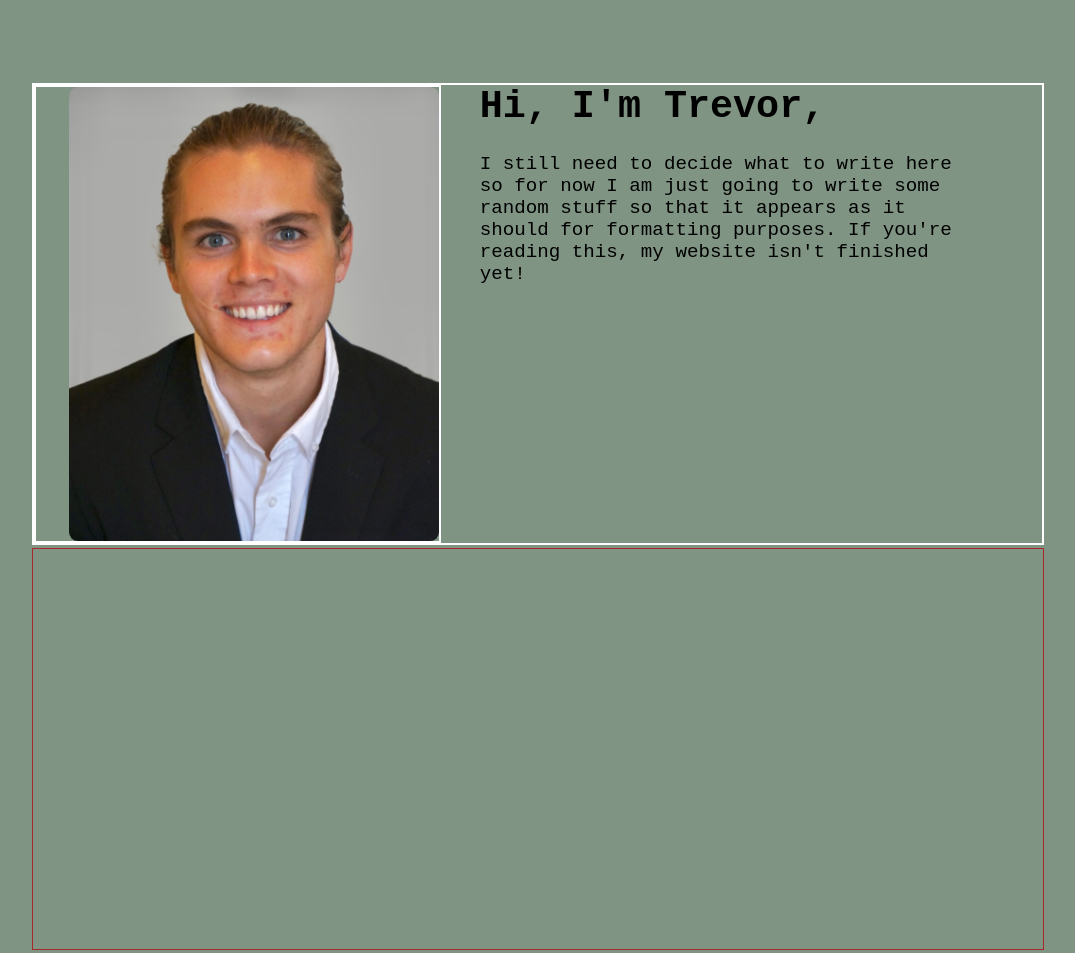
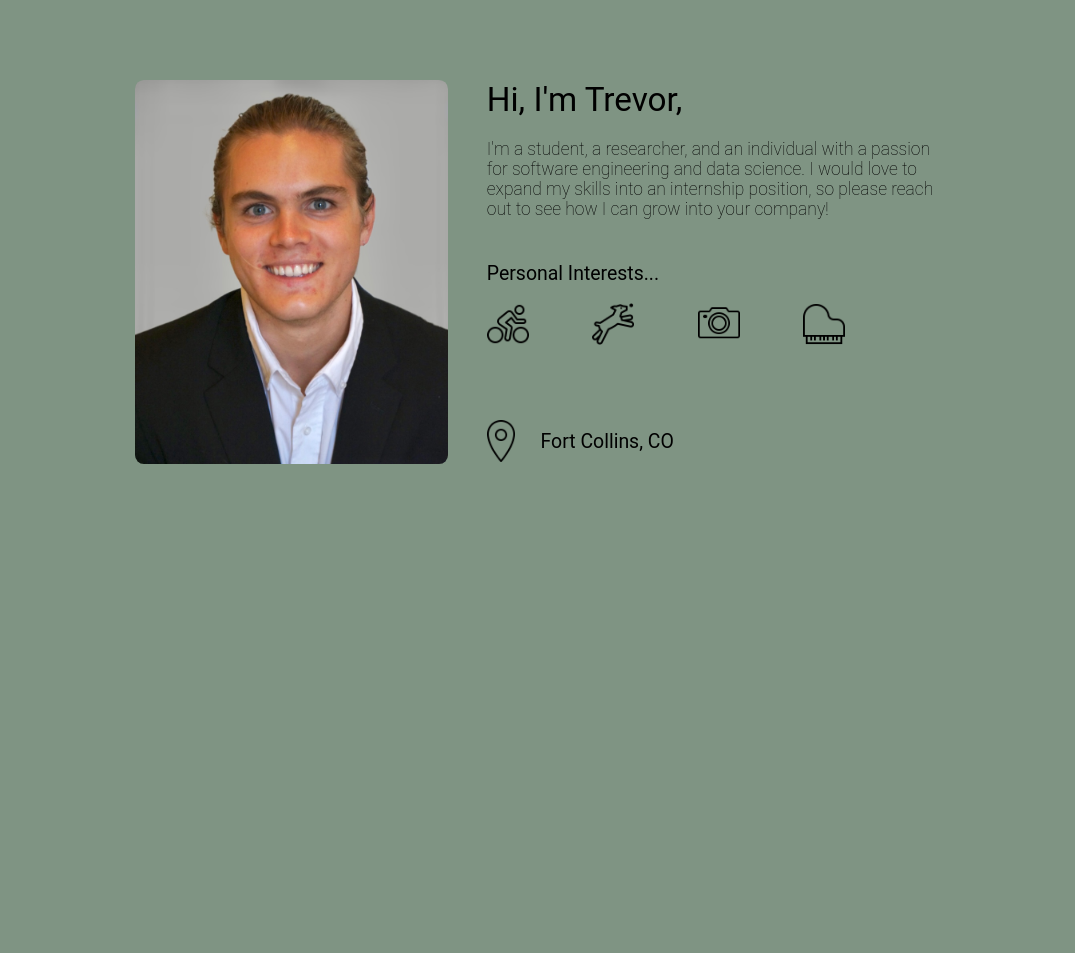
Before and after one commit to TrevorChartier/TrevorChartier.github.io, a plain HTML site: page index.html in a window 1280 px wide. Shown: the part 760-1713 px from the top of the page, without its empty margins (70-1145 px from the left). Drawn offline with Linux system fonts and the light colour scheme.

Commit message:
Finished Bio Section

```diff
--- a/css/about.css
+++ b/css/about.css
@@ -2,29 +2,33 @@
     padding-top: 5vh;
     height:200vh;
     display:block;
+    /* background-color: #909f90; */
+
+
 }
 .intro{
+    padding-left: 8vw;
     display:flex;
     justify-content: flex-start;
-    margin-top: 0.4vh;
     gap: 3vw;
+    height: fit-content;
 
-    border: 2px solid white;
+
 }
 
 .headshot{
     display:flex;
     justify-content: flex-end;
     align-items: flex-start;
-    width: 40%;
-    border: 2px solid white;
+    width: 35%;
+    height: fit-content;
 }
 
-.headshot-img{
-    width: 92%;
+.headshot img{
+    width: 100%;
     height: auto;
     border-radius: 0.7vw;
-    /* border:2px solid rgb(78, 88, 79) */
+
 }
 
 .bio{
@@ -32,21 +36,42 @@
     flex-direction: column;
     justify-content: flex-start;
     align-items: flex-start;
-    gap: 3vh;
-    width: 48%;
-
+    gap: 1.6vw;
+    width: 50%;
 }
 
-.bio h2{
-
+.personal-interests{
+    margin-top: 5%;
+    height: 24%;
+    width: 80% /* This will change how much of the bio the hobbies icons take*/
 }
 
-.about-me{
+.personal-interests ul{
+    margin-top: 5%;
+    display: flex;
+    list-style: none;
+    justify-content: space-between;
+    height: 50%;
+}
 
+.personal-interests img{
+    height: 3.3vw;
+}
+
+.location{
+    display: flex;
+    align-items: center;
+    margin-top: auto;
+    gap: 2vw;
+    height: 12%;
+}
+
+.location img{
+    height: 3.3vw;
 }
 
 .skills{
-    margin-top: 0.4vh;
+    margin-top: 8vh;
     height: 50vh;
-    border: 1px solid brown
+    border: 1px solid white;
 }
--- a/css/base.css
+++ b/css/base.css
@@ -6,12 +6,12 @@
 }
 
 html{
-    font-size: 1.5vw;
+    font-size: 1.3vw;
 }
 
 body{
     background-color: #7f9483;
-    font-family: 'Inconsolata', monospace;
+    font-family: 'Roboto','Montserrat', sans-serif;
     font-size: 1rem;
 }
 
@@ -21,14 +21,21 @@ h1{
 
 h2{
     font-size: 2rem;
+    font-weight: 400;
+}
+
+h3{
+    font: 1.5rem;
+    font-weight: 400;
 }
 
 p{
-    font-size: 1rem;
+    font-size: 1.05rem;
+    font-weight: 100;
 }
 #content{
     margin-left:8vw;
-    margin-right:13vw;
+    margin-right:14vw;
 }
 
 a{
--- a/css/sidebars.css
+++ b/css/sidebars.css
@@ -21,7 +21,7 @@
     padding: 1.4vh 0; /* Padding inside each link */
 }
 
-#left-nav-desktop li a img {
+#left-nav-desktop img {
     width: auto;
     height: 2.9vw;
 
@@ -36,7 +36,7 @@
     right: 0;
     top: 50%;
     transform: translateY(-50%);
-    width: 13vw;
+    width: 14vw;
 }
 
 #right-nav-desktop ul {
@@ -49,6 +49,7 @@
     font-weight: 400;
     display:flex;
     justify-content: center;
+    font-family: 'Inconsolata','Menlo','Roboto Mono', monospace;
 }
 
 
--- a/html-elements/about.html
+++ b/html-elements/about.html
@@ -1,17 +1,33 @@
 <section id="about">
     <div class= "intro">
         <div class="headshot">
-            <img src="assets/photos/headshot.jpg" alt="" class="headshot-img">
+            <img src="assets/photos/headshot.jpg" alt="">
         </div>
         <div class="bio">
             <h2>
                 Hi, I'm Trevor,
             </h2>
-            <p class="about-me">
-                I still need to decide what to write here so for now I am just going to write some random stuff so that it appears as it should for formatting purposes. If you're reading this, my website isn't finished yet!
+            <p>
+                I'm a student, a researcher, and an individual with a passion for software engineering and data science.
+                I would love to expand my skills into an internship position, so please reach out to see how I can grow into your company!
+
             </p>
+            <div class="personal-interests">
+                <h3>Personal Interests...</h3>
+                <ul>
+                    <img src="assets/icons/about/hobbies/cycling.png" alt="">
+                    <img src="assets/icons/about/hobbies/dog.png" alt="">
+                    <img src="assets/icons/about/hobbies/photography.png" alt="">
+                    <img src="assets/icons/about/hobbies/piano.png" alt="">
+                </ul>
+            </div>
+            <div class="location">
+                <img src="assets/icons/about/location.png" alt="">
+                <h3> Fort Collins, CO</h3>
+            </div>
         </div>
     </div>
-    <div class="skills">
-    </div>
+    <!-- <div class="skills">
+        <h1>Skills</h1>
+    </div> -->
 </section>
--- a/html-elements/left-nav-desktop.html
+++ b/html-elements/left-nav-desktop.html
@@ -2,25 +2,25 @@
     <ul>
         <li>
             <a href="FIXME" target="_blank">
-                <img src="assets/icons/paper-airplane.png" alt="">
+                <img src="assets/icons/sidebar/paper-airplane.png" alt="">
             </a>
         </li>
 
         <li>
             <a href="https://github.com/TrevorChartier" target="_blank">
-                <img src="assets/icons/github-icon.png" alt="">
+                <img src="assets/icons/sidebar/github-icon1.png" alt="">
             </a>
         </li>
 
         <li>
             <a href="https://www.linkedin.com/in/trevor-chartier/" target="_blank">
-                <img src="assets/icons/linkedin-icon.png" alt="">
+                <img src="assets/icons/sidebar/linkedin-icon.png" alt="">
             </a>
         </li>
 
         <li>
            <a href="https://scholar.google.com/citations?hl=en&view_op=list_works&gmla=AETOMgF5fryBoLoSvWbUOdcC3f9gB1hhrQgulIsZUWxyLHo02FL6HAN2PVcZ7343ZJjK0K4EbXOojC65l7s1vQ&user=tTvMxW0AAAAJ" target="_blank">
-                <img src="assets/icons/google-scholar-icon.png" alt="">
+                <img src="assets/icons/sidebar/google-scholar-icon.png" alt="">
            </a>
         </li>
 
```
Also changed, not shown: assets/icons/about/hobbies/cycling.png (added), assets/icons/about/hobbies/dog.png (added), assets/icons/about/hobbies/photography.png (added), assets/icons/about/hobbies/piano.png (added), assets/icons/about/location.png (added), assets/icons/github-icon.png (deleted), assets/icons/sidebar/github-icon.png (added), assets/icons/sidebar/github-icon1.png (added), assets/icons/sidebar/google-scholar-icon.png (renamed from assets/icons/google-scholar-icon.png), assets/icons/sidebar/linkedin-icon.png (renamed from assets/icons/linkedin-icon.png), assets/icons/sidebar/paper-airplane.png (renamed from assets/icons/paper-airplane.png), 4 other files.
